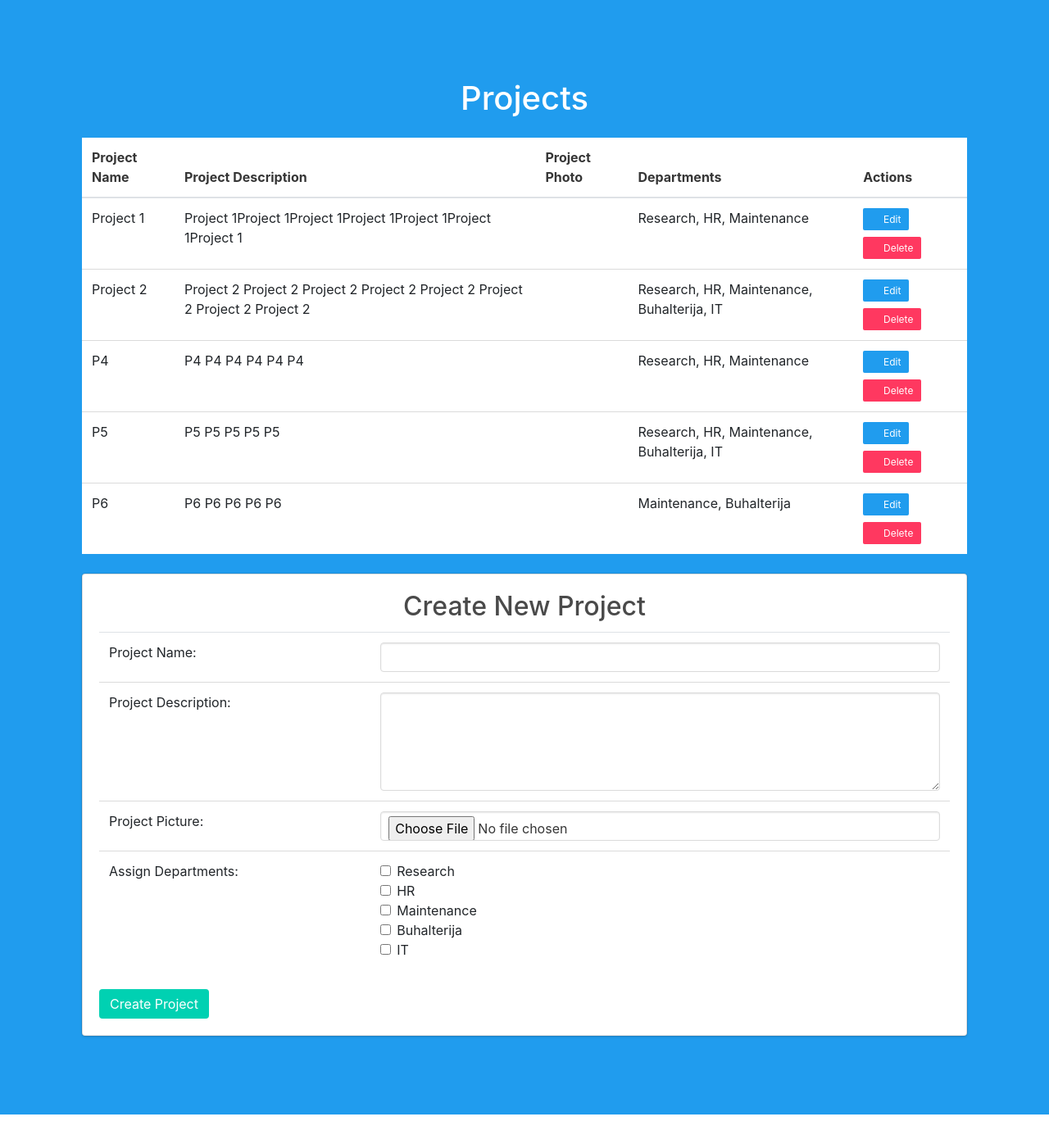
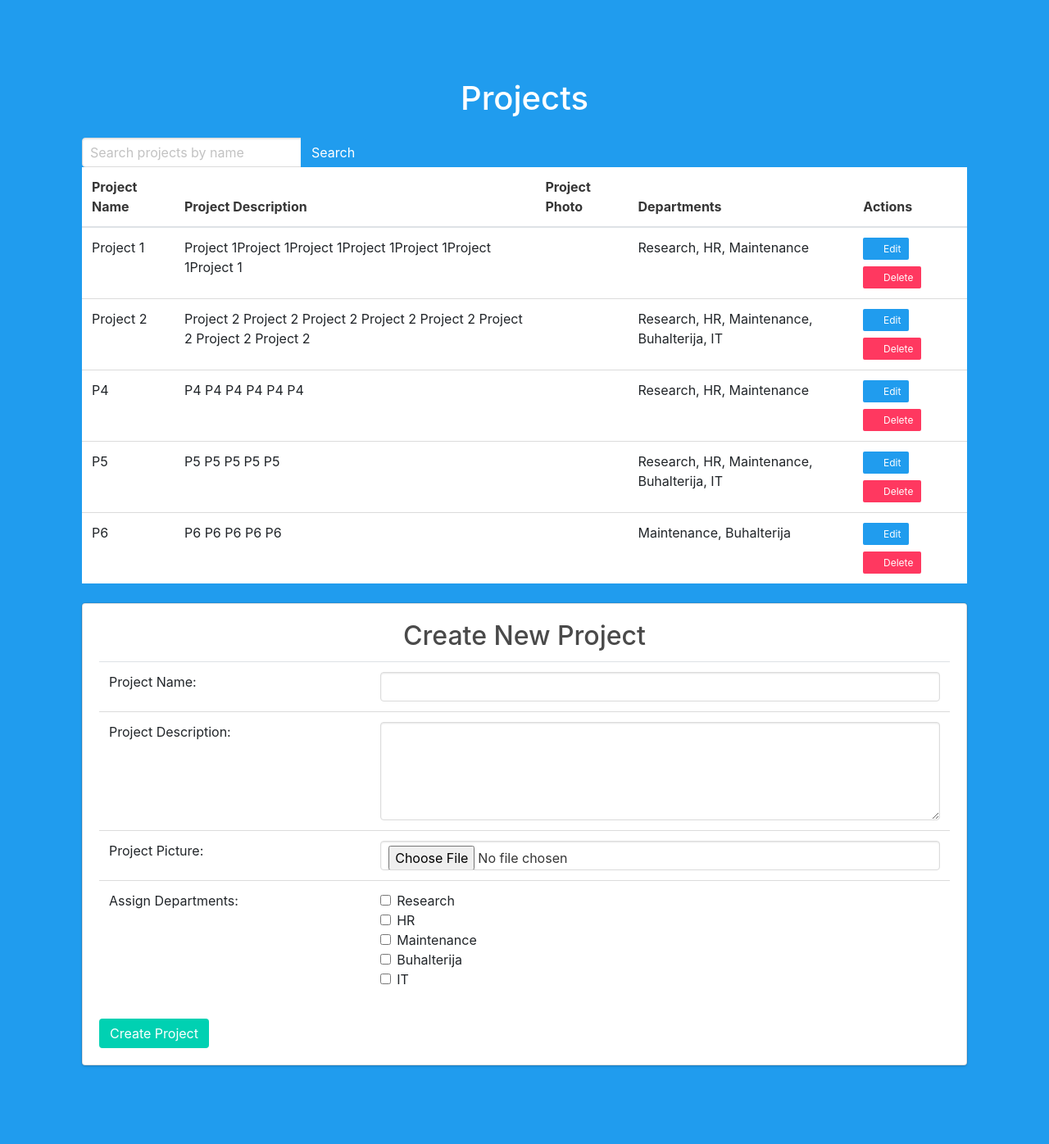
Before and after one commit to freakazoidas/PlantApp, a Flask app: page /departments/projects in a window 1280 px wide. Shown: the part 68-1464 px from the top of the page at 82% size. Before the commit the page ends 1428 px from the top, so only its background shows below. Run offline with Flask 3, Linux system fonts and the light colour scheme; a user stored in the database is signed in; data comes from the database, SQL or seed files in the repository; some libraries are stand-ins or nearby versions.

Commit message:
Search button works, edit button works.

```diff
--- a/project/departments.py
+++ b/project/departments.py
@@ -150,7 +150,9 @@ def edit_department(department_id):
 @departments_bp.route('/projects', methods=['GET', 'POST'])
 @login_required
 def projects():
-    projects = Projects.query.all()
+    search = request.args.get('search', '')
+    projects_query = Projects.query.filter(Projects.project_name.ilike(f'%{search}%'))
+    projects = projects_query.all()
 
     if request.method == 'POST':
         project_name = request.form['project_name']
--- a/project/templates/projects.html
+++ b/project/templates/projects.html
@@ -1,7 +1,22 @@
 {% extends "base.html" %} {% block content %}
 <div class="container mt-5">
   <h1 class="mb-4">Projects</h1>
-
+  <form method="GET" action="{{ url_for('departments.projects') }}">
+    <div class="field has-addons">
+      <div class="control">
+        <input
+          class="input"
+          type="text"
+          name="search"
+          placeholder="Search projects by name"
+          value="{{ request.args.get('search', '') }}"
+        />
+      </div>
+      <div class="control">
+        <button class="button is-info" type="submit">Search</button>
+      </div>
+    </div>
+  </form>
   <table class="table">
     <thead>
       <tr>
```
